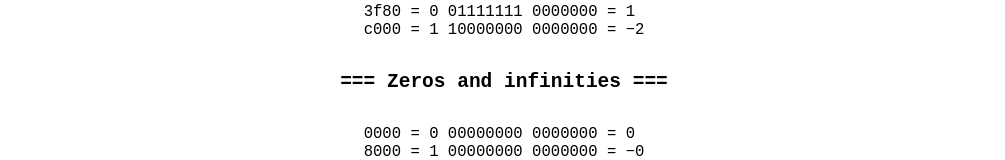
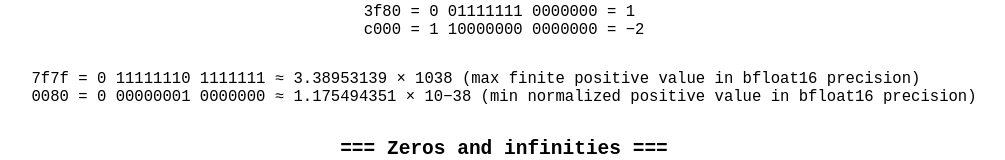
Before and after one commit to enzobarrett/bfloat16, a React (Create React App) app: page / in a window 1280 px wide. Shown: the part 988-1148 px from the top of the page, without its empty margins (136-1141 px from the left). Built offline with nearby package versions, Linux system fonts and the light colour scheme.

Commit message:
add examples

```diff
--- a/src/App.js
+++ b/src/App.js
@@ -26,6 +26,11 @@ function App() {
                 c000 = 1 10000000 0000000 = −2
                 </p>
 
+                <p>
+                7f7f = 0 11111110 1111111 ≈ 3.38953139 × 1038 (max finite positive value in bfloat16 precision) <br/>
+                0080 = 0 00000001 0000000 ≈ 1.175494351 × 10−38 (min normalized positive value in bfloat16 precision)
+                </p>
+
                 <h2>=== Zeros and infinities ===</h2>
 
                 <p>
```
